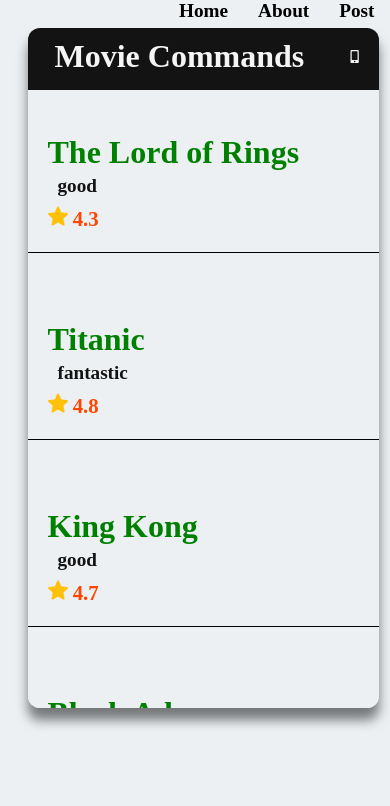
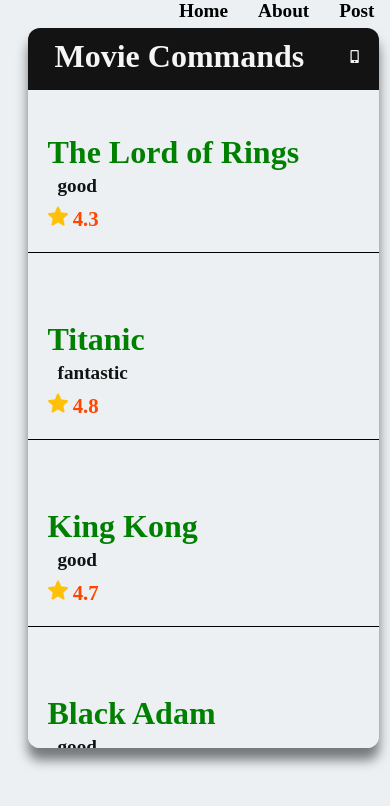
Before and after one commit to sivaprasath2004/react-movie-commands, a React (Create React App) app: page / in a window 390 px wide. Shown: the top 806 px of the page. Built offline with nearby package versions, Linux system fonts and the light colour scheme.

Commit message:
Update Home.css

```diff
--- a/src/Home.css
+++ b/src/Home.css
@@ -71,7 +71,7 @@ img{
     }
     .commands{
         width:90%;
-        height: 680px;
+        height: 720px;
     }
     .body_content{
         width: 95%;
```
